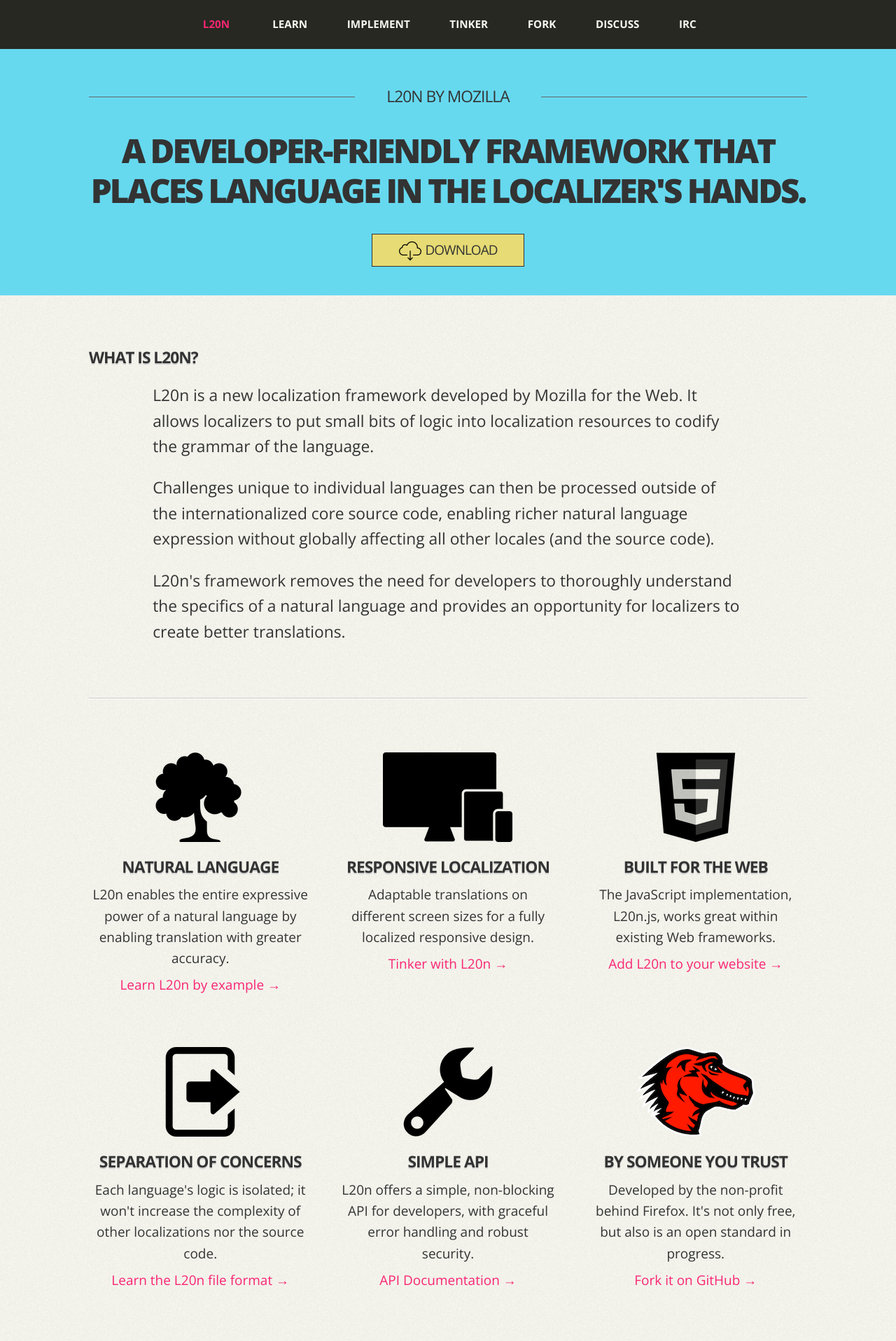
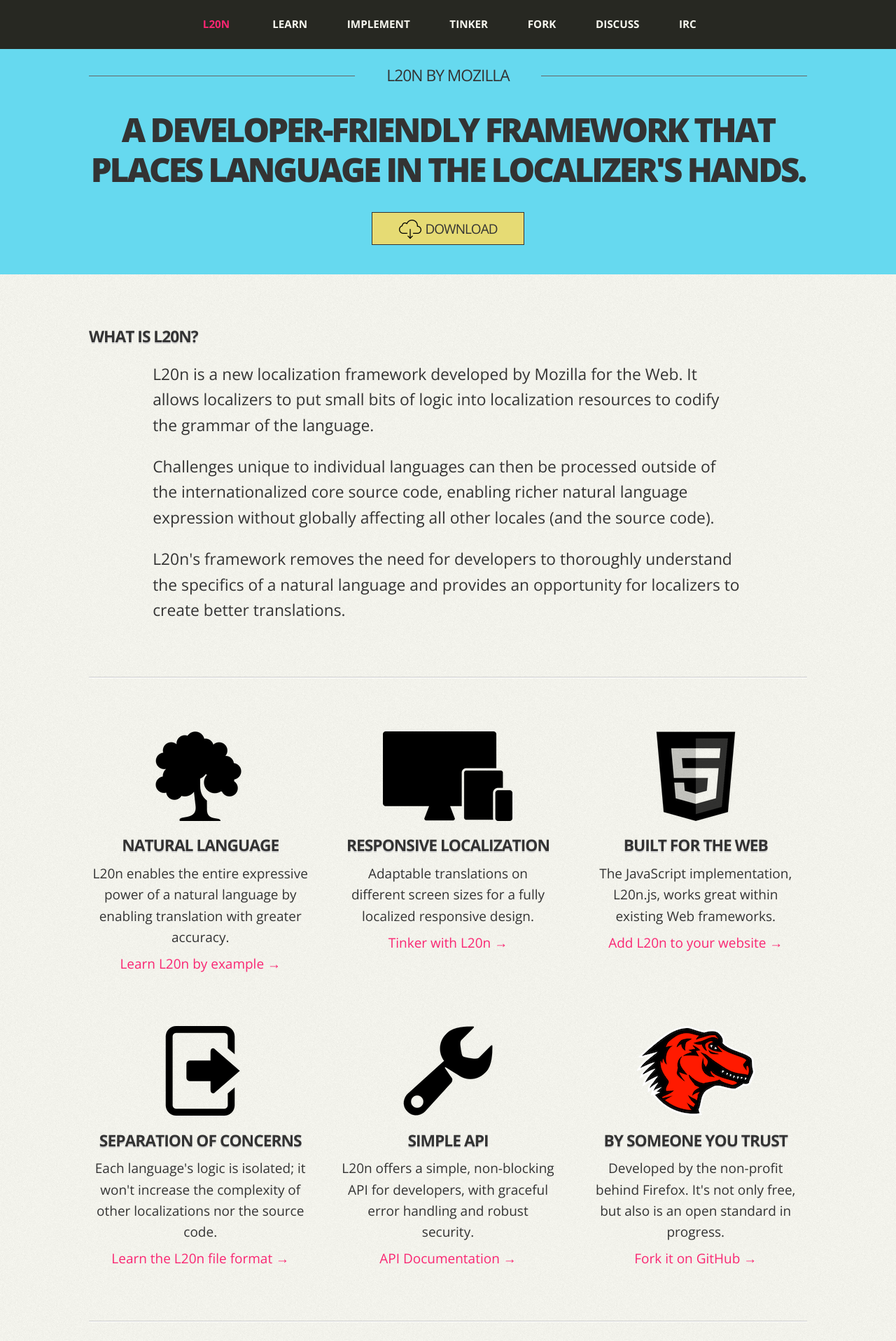
Before and after one commit to l20n/l20n.org, a Jekyll site: the page built from index.html, in a window 1280 px wide. Shown: the top 1916 px of the page at 70% size. Built offline with Jekyll 4.4.1, drawn with Linux system fonts in a browser that asks for light colours; nearby versions of some CDN libraries.

Commit message:
Use borders instead of horizontal rules

```diff
--- a/css/main.css
+++ b/css/main.css
@@ -102,17 +102,6 @@ h5 {
 hr {
     font-size: 0.8em;
     border-color: #666666;
-}
-
-hr.middle {
-    border-bottom: 1px solid #FFFFFF;
-    border-top: 1px solid #CCCCCC;
-    height: 0;
-    margin-bottom: 5em;
-    margin-top: 0;
-}
-
-hr.top {
     margin-top: 2em;
 }
 
@@ -234,7 +223,8 @@ main > .content {
 }
 
 main > .content > .introduction {
-    margin-bottom: 4em;
+    border-bottom: 1px solid #CCCCCC;
+    padding-bottom: 4em;
 }
 
 main > .content > .introduction :nth-child(3):before,
@@ -244,6 +234,12 @@ main > .content > .introduction :nth-child(3):after {
     font-size: 1.5em;
     font-weight: bold;
     margin: 1em 0;
+}
+
+main > .content > .highlights {
+    border-bottom: 1px solid #CCCCCC;
+    border-top: 1px solid #FFFFFF;
+    padding-top: 4em;
 }
 
 main > .content > .highlights > figure {
@@ -260,6 +256,8 @@ main > .content > .implementation > section > a.developer-docs:after {
 }
 
 main > .content > .implementation {
+    border-top: 1px solid #FFFFFF;
+    padding-top: 4em;
     text-align: left;
 }
 
--- a/index.html
+++ b/index.html
@@ -22,7 +22,6 @@ title: Home
             <p data-l10n-id="intro2"></p>
             <p data-l10n-id="intro3"></p>
         </section>
-        <hr class="middle">
         <section class="highlights clearfix">
             <figure>
                 <!-- Icon source: http://icons8.com/download-huge-windows8-set/ -->
@@ -67,7 +66,6 @@ title: Home
                 <a href="https://github.com/l20n/" data-l10n-id="trustedLink"></a>
             </figure>
         </section>
-        <hr class="middle">
         <section class="implementation clearfix">
             <section>
                 <h3 data-l10n-id="howToUse"></h3>
```
